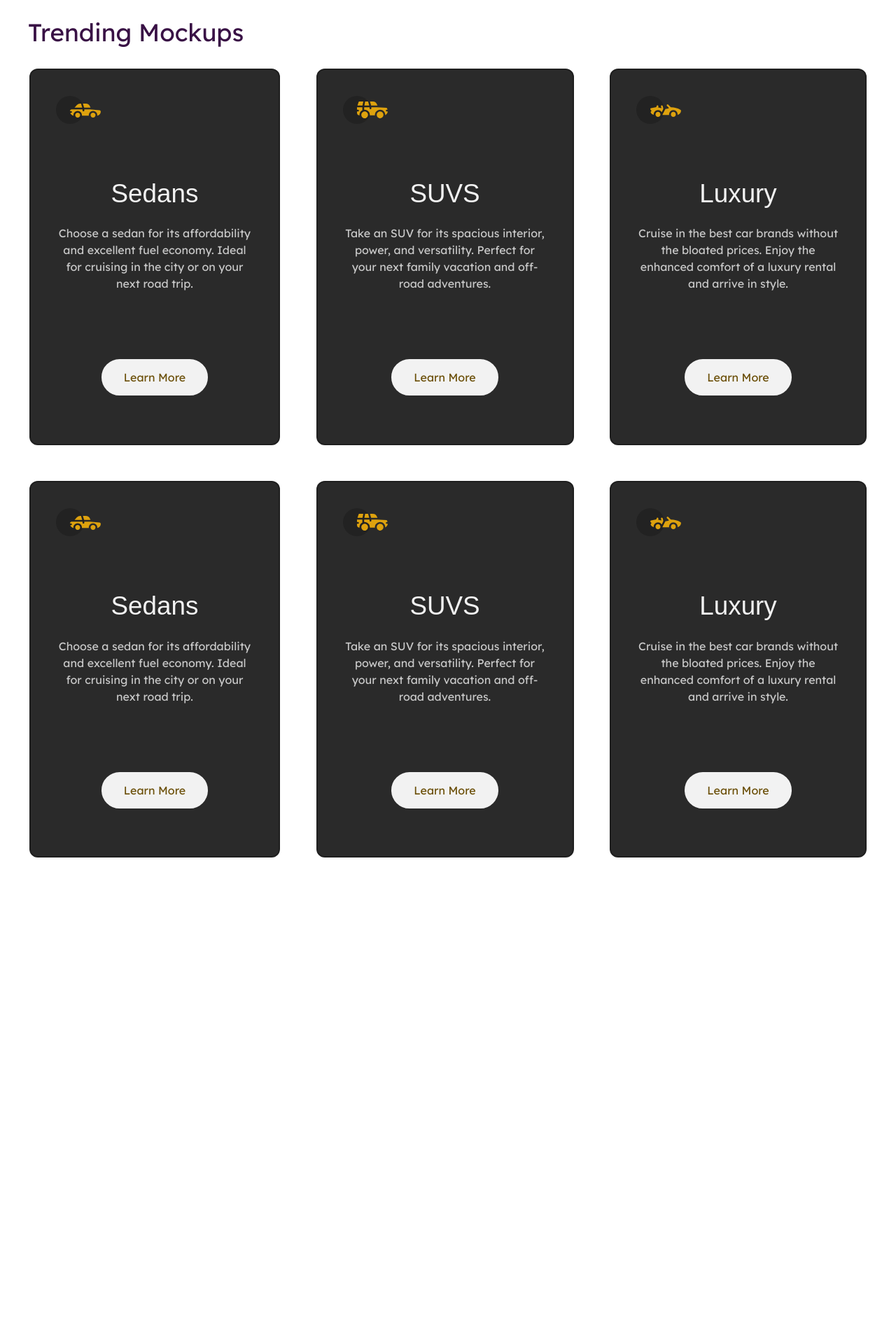
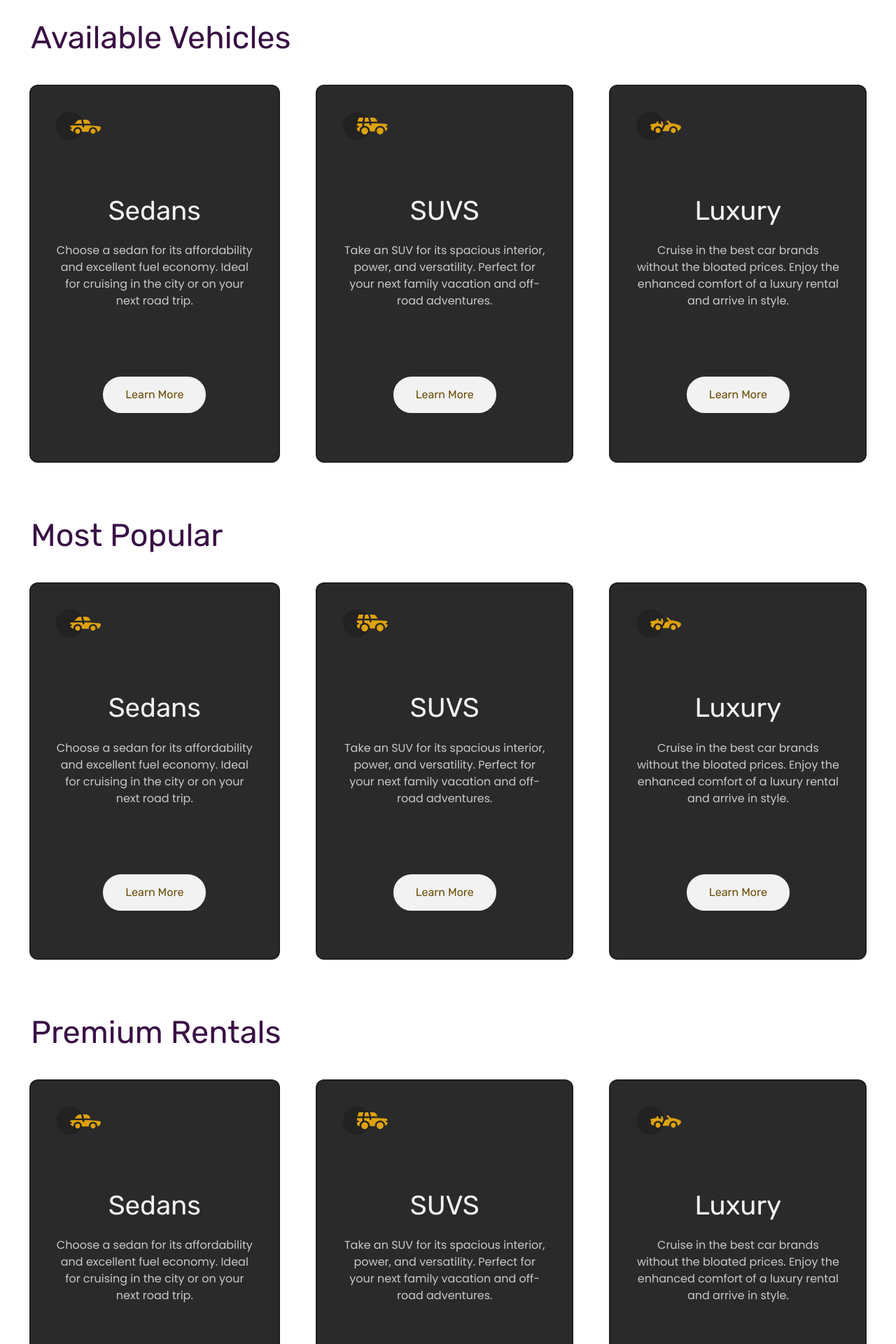
Before and after one commit to Kobra-soft/3column_webpage_demo_react_vite, a React (Vite) app: page / in a window 1280 px wide. Shown: the part 140-2060 px from the top of the page at 70% size. Before the commit the page ends 1407 px from the top, so only its background shows below. Built offline with nearby package versions, Linux system fonts and the light colour scheme.

Commit message:
Commit 3x3 Grid

```diff
--- a/src/App.jsx
+++ b/src/App.jsx
@@ -5,7 +5,7 @@ function App() {
   return (
     <>
       <div className="container pt-36 items-start">
-        <title className="flex justify-between items-center ml-6 mr-6">Trending Mockups</title>
+        <title className="flex justify-between items-center ml-7 mr-6 pb-8">Available Vehicles</title>
         <div className="items">
           <div className="item first border-2 border-[#00000045]">
             <img src="/icon-sedans.svg"/>
@@ -38,12 +38,13 @@ function App() {
               Cruise in the best car brands without the bloated prices. Enjoy the enhanced comfort of a luxury
               rental and arrive in style.
             </p>
-            <button className=''>Learn more</button>
+            <button>Learn more</button>
           </div>
         </div>
       </div>
 
-      <div className="container">
+      <div className="container pt-0 items-start">
+        <title className="flex justify-between items-center ml-7 mr-6 pb-8">Most Popular</title>
         <div className="items">
           <div className="item first border-2 border-[#00000045]">
             <img src="/icon-sedans.svg"/>
@@ -76,7 +77,46 @@ function App() {
               Cruise in the best car brands without the bloated prices. Enjoy the enhanced comfort of a luxury
               rental and arrive in style.
             </p>
-            <button className=''>Learn more</button>
+            <button>Learn more</button>
+          </div>
+        </div>
+      </div>
+
+      <div className="container pt-0 items-start">
+        <title className="flex justify-between items-center ml-7 mr-6 pb-8">Premium Rentals</title>
+        <div className="items">
+          <div className="item first border-2 border-[#00000045]">
+            <img src="/icon-sedans.svg"/>
+            <h1 className='mt-20'>
+              Sedans
+            </h1>
+            <p>
+              Choose a sedan for its affordability and excellent fuel economy. Ideal for cruising in the city
+              or on your next road trip.
+            </p>
+            <button>Learn more</button>
+          </div>
+          <div className="item second border-2 border-[#00000045]">
+          <img src="/icon-suvs.svg"/>
+          <h1 className='mt-20'>
+              SUVS
+            </h1>
+            <p>
+              Take an SUV for its spacious interior, power, and versatility. Perfect for your next family vacation
+              and off-road adventures.
+            </p>
+            <button>Learn more</button>
+          </div>
+          <div className="item third border-2 border-[#00000045]">
+          <img src="/icon-luxury.svg"/>
+          <h1 className='mt-20'>
+              Luxury
+            </h1>
+            <p>
+              Cruise in the best car brands without the bloated prices. Enjoy the enhanced comfort of a luxury
+              rental and arrive in style.
+            </p>
+            <button>Learn more</button>
           </div>
         </div>
       </div>
--- a/src/index.css
+++ b/src/index.css
@@ -3,9 +3,9 @@
 @tailwind utilities;
 
 :root {
-  font-family: Inter, system-ui, Avenir, Helvetica, Arial, sans-serif;
+  /* font-family: Inter, system-ui, Avenir, Helvetica, Arial, sans-serif; */
   line-height: 1.5;
-  font-weight: 400;
+
 
   color-scheme: light dark;
   color: #ffffffde;
@@ -18,21 +18,13 @@
   -webkit-text-size-adjust: 100%;
 }
 
-a {
-  font-weight: 500;
-  color: #646cff;
-  text-decoration: inherit;
-}
-a:hover {
-  color: #535bf2;
-}
-
 body {
   margin: 0;
   display: flex;
   place-items: center;
   min-width: 320px;
   min-height: 100vh;
+  background-color: #ffffff;
 }
 
 h1 {
@@ -50,25 +42,12 @@ button {
   background-color: #1a1a1a;
   cursor: pointer;
   transition: border-color 0.25s;
+}
 
-}
 button:hover {
   border-color: #f2f2f2;
 }
-button:focus,
-button:focus-visible {
+
+button:focus, button:focus-visible {
   outline: 4px auto -webkit-focus-ring-color;
 }
-
-@media (prefers-color-scheme: light) {
-  :root {
-    color: #213547;
-    background-color: #ffffff;
-  }
-  a:hover {
-    color: #747bff;
-  }
-  button {
-    background-color: #f9f9f9;
-  }
-}
--- a/style.css
+++ b/style.css
@@ -2,44 +2,38 @@
 @import url('https://fonts.googleapis.com/css2?family=Big+Shoulders+Display:wght@700&display=swap');
 @import url('https://fonts.googleapis.com/css?family=Tangerine');
 @import url('https://fonts.googleapis.com/css?family=Poppins');
+@import url('https://fonts.googleapis.com/css?family=Rubik');
 
 *{
     margin: 0;
     padding: 0;
     box-sizing: border-box;
-    font-family: 'Lexend Deca', sans-serif;
+    font-family: 'Rubik', sans-serif;
+    font-weight: Medium;
 }
 
-:root{
+/* :root{
     --bright-orange: #1fddb4;
     --dark-cyan: #360070;
     --very-dark-cyan: #420024;
-}
+} */
 
 title{
     /* background-color: #535bf2; */
-    font-size: 35px;
+    font-size: 45px;
     color: #391145;
-    /* font-weight: 700; */
-    /* font-weight: bold; */
-    font-style: normal;
-    font-variant: normal;
-    font-kerning: auto;
-    font-optical-sizing: auto;
-    font-stretch: normal;
-    text-transform: none;
-    /* font-family: 'Big Shoulders Display', cursive; */
-    font: bolder;
-  }
+    font-family: 'Rubik', sans-serif;;
+}
 
 /* Item height between the items */
 .items{
     background-color:#ffffff;
-    min-height:70vh;
+    min-height:50vh;
     display : flex;
     flex-direction:row;
     align-items:center;
     justify-content:center;
+    padding-bottom: 20px;
 }
 .item{
     background-color: var(--dark-cyan);
@@ -48,22 +42,20 @@ title{
     min-width: 18rem;
     padding : 2.3rem;
     position: relative;
-/*     top: -20px; */
+    top: -24px;
 }
 .item .image{
     margin-bottom : 3.5rem;
 }
 .item h1{
     color: #f2f2f2;
-    font-size:2.3rem;
-    /* font-family: 'Big Shoulders Display', cursive; */
-    font-family: 'Schibsted', sans-serif;
-
+    font-size:2.4rem;
 }
 .item p{
     color : #ffffffbf;
     margin-top : 1.5rem;
     margin-bottom: 6rem;
+    font-family: 'Poppins', sans-serif;
 }
 
 .item button{
```
